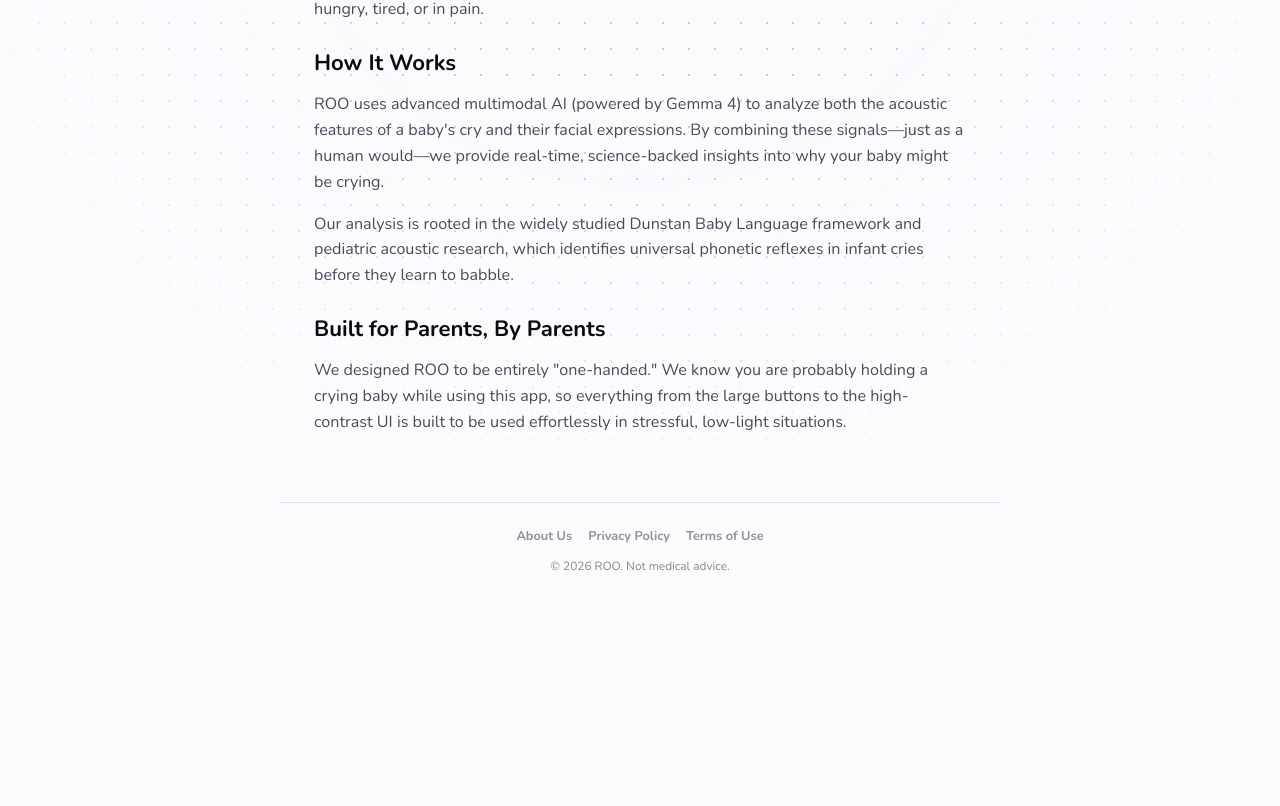
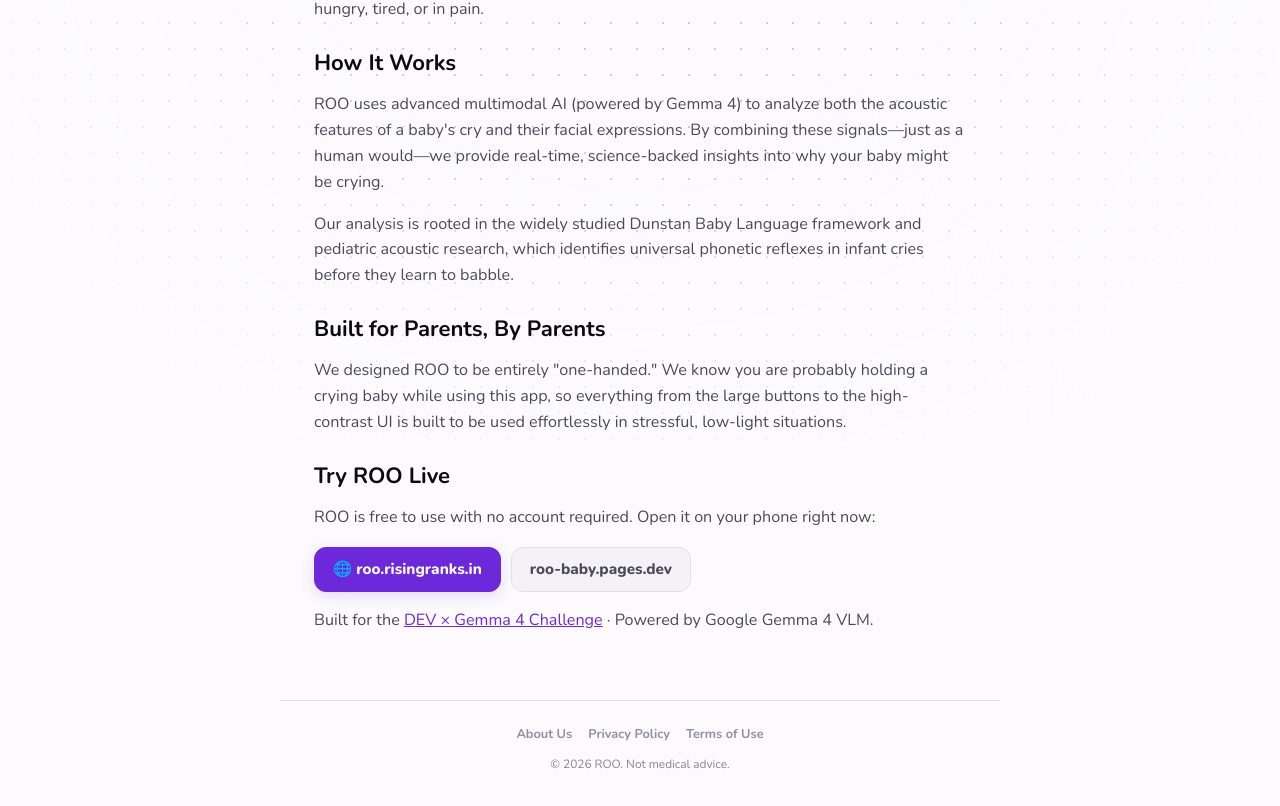
Before and after one commit to dev-electro/roo-baby, a SvelteKit app: page /about in a window 1280 px wide. Shown: the part 354-1160 px from the top of the page. Before the commit the page ends 978 px from the top, so only its background shows below. Built offline with nearby package versions, Linux system fonts and the light colour scheme.

Commit message:
refactor: standardize analytics tracking and add permission denial monitoring

```diff
--- a/src/lib/components/AnalyzeButton.svelte
+++ b/src/lib/components/AnalyzeButton.svelte
@@ -5,7 +5,7 @@
 	import { playResponse, unlock as ensureAudio } from '$utils/soundGenerator.js';
 	import { speak, unlockSpeech } from '$utils/ttsEngine.js';
 	import { saveToHistory } from '$utils/historyStore.js';
-	import { analyzeCry as trackAnalyze, analyzeError as trackError } from '$utils/analytics.js';
+	import { trackAnalyze, trackError } from '$utils/analytics.js';
 	import Icon from './Icon.svelte';
 
 	const MSGS = {
--- a/src/lib/components/AudioRecorder.svelte
+++ b/src/lib/components/AudioRecorder.svelte
@@ -20,7 +20,7 @@
 	async function start() {
 		denied = false;
 		try { stream = await navigator.mediaDevices.getUserMedia({ audio:true }); }
-		catch { denied = true; return; }
+		catch { denied = true; trackPermissionDenied('audio'); return; }
 		chunks = [];
 		recorder = new MediaRecorder(stream);
 		recorder.ondataavailable = e => chunks.push(e.data);
--- a/src/lib/components/BothModePanel.svelte
+++ b/src/lib/components/BothModePanel.svelte
@@ -2,7 +2,7 @@
 	import { appState } from '$state/appState.svelte.js';
 	import { convertToWav, isSupportedAudioFormat } from '$utils/audioEncoder.js';
 	import { downscaleImage } from '$utils/imageUtils.js';
-	import { trackInputCapture } from '$utils/analytics.js';
+	import { trackInputCapture, trackPermissionDenied } from '$utils/analytics.js';
 	import { onDestroy } from 'svelte';
 	import Icon from './Icon.svelte';
 
@@ -31,7 +31,7 @@
 			};
 			aRec.start(); aRecOn=true; appState.isRecording=true; aElapsed=0;
 			aTimer=setInterval(()=>{aElapsed++;if(aElapsed>=MAX)aStop()},1000);
-		} catch{ appState.setError('Microphone needed') }
+		} catch{ appState.setError('Microphone needed'); trackPermissionDenied('audio'); }
 	}
 
 	async function handleAudioInput(blob, rid) {
@@ -77,7 +77,7 @@
 			if(vEl){vEl.srcObject=s;try{await vEl.play()}catch{}}
 		}catch(err){
 			camBusy=false;
-			if(err?.name==='NotAllowedError') camDenied=true;
+			if(err?.name==='NotAllowedError') { camDenied=true; trackPermissionDenied('camera'); }
 			else imgFall=true;
 		}
 	}
--- a/src/lib/components/CameraCapture.svelte
+++ b/src/lib/components/CameraCapture.svelte
@@ -1,7 +1,7 @@
 <script>
 	import { appState } from '$state/appState.svelte.js';
 	import { onDestroy } from 'svelte';
-	import { trackInputCapture } from '$utils/analytics.js';
+	import { trackInputCapture, trackPermissionDenied } from '$utils/analytics.js';
 	import Icon from './Icon.svelte';
 
 	/** @type {HTMLVideoElement|undefined} */  let videoEl  = $state(undefined);
@@ -48,7 +48,7 @@
 			if (videoEl) { videoEl.srcObject = s; try { await videoEl.play(); } catch {} }
 		} catch (/** @type {any} */ err) {
 			busy = false;
-			if (err?.name === 'NotAllowedError') denied = true;
+			if (err?.name === 'NotAllowedError') { denied = true; trackPermissionDenied('camera'); }
 			else fallback = true;
 		}
 	}
--- a/src/lib/components/ResponsePlayer.svelte
+++ b/src/lib/components/ResponsePlayer.svelte
@@ -21,7 +21,7 @@
 
 	import { playResponse, halt as stopAll, unlock as ensureAudio, setVol, isPlaying } from '$utils/soundGenerator.js';
 	import { speak, stopSpeaking, unlockSpeech, isSpeaking } from '$utils/ttsEngine.js';
-	import { playSound as trackSound, playTTS as trackTTS } from '$utils/analytics.js';
+	import { trackEvent } from '$utils/analytics.js';
 
 	let msg = $derived(appState.result ? MSGS[appState.result.category] || MSGS.UNKNOWN : '');
 	let currentSound = $derived(appState.result?.response_sound || 'whitenoise');
@@ -32,7 +32,7 @@
 		unlockSpeech(); ensureAudio();
 		playingTTS = true;
 		speak(msg);
-		trackTTS(appState.result?.category || 'unknown');
+		trackEvent('response_tts_played', { category: appState.result?.category || 'unknown' });
 		// Bug fix: poll isSpeaking() to re-enable button
 		clearInterval(ttsTimer);
 		ttsTimer = setInterval(() => {
@@ -40,7 +40,7 @@
 		}, 300);
 	}
 
-	function playSound(name) { ensureAudio(); playResponse(name); trackSound(name, 'response'); }
+	function playSound(name) { ensureAudio(); playResponse(name); trackEvent('response_sound_played', { sound: name }); }
 
 	function handleStop() { stopAll(); stopSpeaking(); playingTTS = false; clearInterval(ttsTimer); }
 
--- a/src/lib/components/SoothingPlayer.svelte
+++ b/src/lib/components/SoothingPlayer.svelte
@@ -1,6 +1,7 @@
 <script>
 	import { start, halt, setVol, getVol, unlock } from '$utils/soundGenerator.js';
 	import { categories as R2_CATEGORIES, synths as SYNTH_TRACKS } from '$lib/data/soothingTracks.js';
+	import { trackSoothe } from '$utils/analytics.js';
 	import Icon from './Icon.svelte';
 
 	/** @typedef {{ id: string, name: string, icon: string, color: string, cat: string, desc?: string, src?: string }} Track */
@@ -39,6 +40,7 @@
 		if (playing === t.id) { stopAll(); return; }
 		stopAll();
 		playing = t.id;
+		trackSoothe(t.id, t.cat);
 		if (t.cat === 'synth') {
 			playingType = 'synth';
 			unlock(); start(t.id);
--- a/src/routes/about/+page.svelte
+++ b/src/routes/about/+page.svelte
@@ -32,6 +32,22 @@
 			We designed ROO to be entirely "one-handed." We know you are probably holding a crying baby while using this app,
 			so everything from the large buttons to the high-contrast UI is built to be used effortlessly in stressful, low-light situations.
 		</p>
+
+		<h2>Try ROO Live</h2>
+		<p>
+			ROO is free to use with no account required. Open it on your phone right now:
+		</p>
+		<div class="link-row">
+			<a href="https://roo.risingranks.in" target="_blank" rel="noopener" class="demo-link primary">
+				🌐 roo.risingranks.in
+			</a>
+			<a href="https://roo-baby.pages.dev" target="_blank" rel="noopener" class="demo-link">
+				roo-baby.pages.dev
+			</a>
+		</div>
+		<p class="challenge-note">
+			Built for the <a href="https://dev.to/challenges/google-gemma-2026-05-06" target="_blank" rel="noopener">DEV × Gemma 4 Challenge</a> · Powered by Google Gemma 4 VLM.
+		</p>
 	</div>
 </div>
 
@@ -42,4 +58,15 @@
 	.legal-header p { font-size: 1rem; color: var(--text-2); font-weight: 600; }
 	.legal-content h2 { font-size: 1.3rem; margin: 24px 0 12px; color: var(--text); }
 	.legal-content p { font-size: .95rem; line-height: 1.6; color: var(--text-2); margin-bottom: 16px; }
+	.link-row { display: flex; flex-wrap: wrap; gap: 10px; margin-bottom: 16px; }
+	.demo-link {
+		display: inline-flex; align-items: center; padding: 10px 18px;
+		border-radius: var(--r-md); font-size: .9rem; font-weight: 800;
+		text-decoration: none; transition: all .15s;
+		background: var(--surface-2); border: 1px solid var(--border); color: var(--text-2);
+	}
+	.demo-link.primary { background: var(--accent); color: #fff; border-color: var(--accent); box-shadow: 0 4px 14px var(--accent-glow); }
+	.demo-link:hover { transform: translateY(-1px); opacity: .9; }
+	.challenge-note { font-size: .8rem; color: var(--text-3); }
+	.challenge-note a { color: var(--accent); text-decoration: underline; }
 </style>
```
Also changed, not shown: src/lib/components/ResultCard.svelte (+24 -0 lines), src/lib/utils/analytics.js (+19 -0 lines), 1 other file (tests, documents, lock files or other folders).
